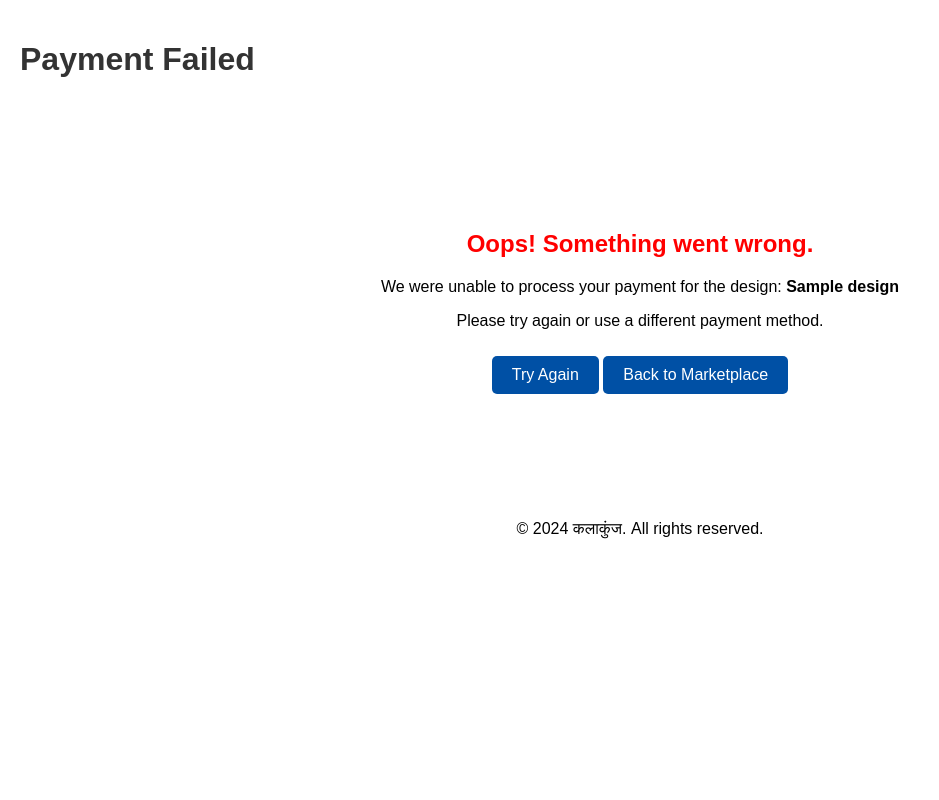
After one commit to ship-Gitty/kalakunj, a Django app: page /payment-failure/1/1/ in a window 1280 px wide. The commit adds this page. Shown: the whole page, without its empty margins (0-939 px from the left). Run offline with Django 5.2, Linux system fonts and the light colour scheme; a user stored in the database is signed in; tables that the repository leaves empty hold one stand-in row (values such as "Sample post").

Commit message:
complete project

```diff
--- a/myproject/myapp/static/css/style.css
+++ b/myproject/myapp/static/css/style.css
@@ -1,25 +1,50 @@
 /* General Styles */
-body {
-    font-family: 'Arial', sans-serif;
+body, html {
     margin: 0;
     padding: 0;
-    background-color: #f4f4f4;
-    color: #333;
+    font-family: 'Arial', sans-serif;
+    height: 100%;
+    overflow: hidden; /* Prevent scrollbars from appearing */
 }
+
+/* Video Background */
+#background-video {
+    position: fixed;
+    right: 0;
+    bottom: 0;
+    min-width: 100%;
+    min-height: 100%;
+    z-index: -1;  /* Ensure video stays behind other content */
+    object-fit: cover; /* Ensure video covers the entire area while maintaining aspect ratio */
+}
+
+/* Logo Styles */
+.logo {
+    display: flex;
+    align-items: center;
+}
+
+.logo-img {
+    height: 100px;
+    margin-right: 40px;
+}
+
 
 /* Header Styles */
 header {
-    background-color: #007bff;
+    position: relative;
+    z-index: 1;
+    background-color: rgba(255, 255, 255, 0.8);  /* Slightly transparent background */
     padding: 20px;
+    color: #333;
     display: flex;
     justify-content: space-between;
     align-items: center;
-    color: white;
 }
 
 .logo h1 {
     margin: 0;
-    font-size: 24px;
+    font-size: 45px;
 }
 
 .navbar {
@@ -114,8 +139,12 @@ a:hover {
 }
 
 /* Main Section */
+/* Main Section */
 main {
+    margin-top: 0;  /* Removed margin to align with the video */
     padding: 40px 20px;
+    position: relative; /* Ensure the main section is positioned properly */
+    z-index: 1; /* Bring main content above the video */
 }
 
 .intro {
@@ -269,19 +317,44 @@ main {
     margin-bottom: 20px; /* Space below each design item */
 }
 
+/* Button styling */
+.btn {
+    display: inline-block;
+    background-color: #0050a5;
+    color: white;
+    padding: 10px 20px;
+    text-decoration: none;
+    border-radius: 5px;
+    transition: background-color 0.3s ease-in-out;
+}
+
+.btn:hover {
+    background-color: #0056b3;
+}
+
+/* Payment Success / Failure styling */
+.payment-success, .payment-failed {
+    text-align: center;
+    margin: 50px auto;
+    max-width: 600px;
+}
+
+.payment-success h2, .payment-failed h2 {
+    color: green; /* You can change the color based on your preference */
+}
+
+.payment-failed h2 {
+    color: red;
+}
 
 
 /* Footer */
 footer {
-    background-color: #007bff;
-    color: white;
+    position: relative;
+    z-index: 1;
+    background-color: rgba(255, 255, 255, 0.8);
+    padding: 20px;
     text-align: center;
-    padding: 20px;
-    position: relative; /* Change to relative */
-    bottom: 0;
-    width: 100%;
-    /* Optional styling for a cleaner look */
-    box-shadow: 0 -2px 8px rgba(0, 0, 0, 0.1);
 }
 
 /* Responsive Design */
--- a/myproject/myapp/templates/base.html
+++ b/myproject/myapp/templates/base.html
@@ -30,7 +30,7 @@
 </div>
 
 <footer>
-    <p>&copy; 2024 Your Website Name. All rights reserved.</p>
+    <p>&copy; 2024 कलाकुंज. All rights reserved.</p>
 </footer>
 
 </body>
--- a/myproject/myapp/templates/login.html
+++ b/myproject/myapp/templates/login.html
@@ -30,7 +30,7 @@
 </div>
 
 <footer>
-    <p>&copy; 2024 Your Website Name. All rights reserved.</p>
+    <p>&copy; 2024 कलाकुंज. All rights reserved.</p>
 </footer>
 
 </body>
--- /dev/null
+++ b/myproject/myapp/templates/payment_failed.html
@@ -0,0 +1,30 @@
+<!DOCTYPE html>
+<html lang="en">
+<head>
+    <meta charset="UTF-8">
+    <meta name="viewport" content="width=device-width, initial-scale=1.0">
+    <title>Payment Failed</title>
+    {% load static %}
+    <link rel="stylesheet" href="{% static 'css/style.css' %}">
+</head>
+<body>
+    <header>
+        <h1>Payment Failed</h1>
+    </header>
+
+    <main class="payment-failed">
+        <h2>Oops! Something went wrong.</h2>
+        <p>We were unable to process your payment for the design: <strong>{{ design.title }}</strong></p>
+        <p>Please try again or use a different payment method.</p>
+
+        <!-- Button to retry the purchase -->
+        <a href="{% url 'checkout' design.id %}" class="btn">Try Again</a>
+        <!-- Button to go back to the marketplace -->
+        <a href="{% url 'marketplace' %}" class="btn">Back to Marketplace</a>
+    </main>
+
+    <footer>
+        <p>&copy; 2024  कलाकुंज. All rights reserved.</p>
+    </footer>
+</body>
+</html>
--- a/myproject/myapp/templates/profile.html
+++ b/myproject/myapp/templates/profile.html
@@ -13,6 +13,7 @@
 </head>
 <body>
     <header>
+
         <h1>{{ user.username }}'s Profile</h1>
     </header>
 
@@ -41,7 +42,7 @@
                     <div class="design-item">
                         <h3>{{ design.title }}</h3>
                         <p>{{ design.description }}</p>
-                        <p>Price: ${{ design.price }}</p>
+                        <p>Price: Rs.{{ design.price }}/-</p>
                         <p>File Type: {{ design.file_type }}</p>
                         <p>File Size: {{ design.file_size }} bytes</p>
 
--- a/myproject/myapp/urls.py
+++ b/myproject/myapp/urls.py
@@ -2,6 +2,7 @@
 
 # myapp/urls.py
 from django.urls import path
+from . import views
 from .views import (
     marketplace,
     design_detail,
@@ -14,6 +15,8 @@ from .views import (
     update_design,
     delete_design
 )
+from .views import esewa_payment, khalti_payment, payment_success, payment_failed
+
 from django.contrib.auth.views import LogoutView
 
 urlpatterns = [
@@ -27,4 +30,11 @@ urlpatterns = [
     path('profile/', profile_view, name='profile'),
     path('update_design/<int:design_id>/', update_design, name='update_design'),
     path('delete_design/<int:design_id>/', delete_design, name='delete_design'),
+    path('design/<int:design_id>/', views.design_detail, name='design_detail'),
+    path('checkout/<int:design_id>/', views.checkout, name='checkout'),  # Add this line
+    path('esewa-payment/<int:design_id>/', views.esewa_payment, name='esewa_payment'),
+    path('khalti-payment/<int:design_id>/', views.khalti_payment, name='khalti_payment'),
+    path('payment-success/<int:design_id>/<str:payment_method>/', views.payment_success, name='payment_success'),
+    path('payment-failure/<int:design_id>/<str:payment_method>/', views.payment_failed, name='payment_failed'),
+
 ]
--- a/myproject/myapp/views.py
+++ b/myproject/myapp/views.py
@@ -7,8 +7,9 @@ from django.contrib.auth.views import LoginView
 from .forms import CustomUserCreationForm
 from django.contrib.auth.forms import UserCreationForm, AuthenticationForm
 from django.contrib.auth import get_user_model, login, authenticate, logout
-from .models import Design, Review, Message, User
+from .models import Design, Review, Message, User, Transaction
 from django.contrib import messages
+from django.conf import settings
 
 
 
@@ -137,6 +138,66 @@ def delete_design(request, design_id):
     return redirect('profile')  # Redirect to profile after successful deletion
 
 @login_required
+def checkout(request, design_id):
+    design = get_object_or_404(Design, id=design_id)
+    if request.method == "POST":
+        # Here you would integrate payment gateways (eSewa, Khalti)
+        payment_method = request.POST.get('payment_method')
+        if payment_method == "esewa":
+            return redirect('esewa_payment', design_id=design_id)
+        elif payment_method == "khalti":
+            return redirect('khalti_payment', design_id=design_id)
+    return render(request, 'checkout.html', {'design': design})
+
+# eSewa Payment View
+@login_required
+def esewa_payment(request, design_id):
+    design = get_object_or_404(Design, id=design_id)
+
+    # eSewa API setup and payment URL
+    esewa_payment_url = "https://esewa.com.np/#/home"  # replace with eSewa API URL
+    esewa_success_url = request.build_absolute_uri(f'/esewa-payment-success/{design_id}')
+    esewa_failure_url = request.build_absolute_uri(f'/esewa-payment-failure/{design_id}')
+
+    # Redirect user to eSewa's checkout page
+    return redirect(esewa_payment_url)
+
+# Khalti Payment View
+@login_required
+def khalti_payment(request, design_id):
+    design = get_object_or_404(Design, id=design_id)
+
+    # Khalti API setup and payment URL
+    khalti_payment_url = "https://khalti.com/#/home"  # replace with Khalti API URL
+    khalti_success_url = request.build_absolute_uri(f'/khalti-payment-success/{design_id}')
+    khalti_failure_url = request.build_absolute_uri(f'/khalti-payment-failure/{design_id}')
+
+    # Redirect user to Khalti's checkout page
+    return redirect(khalti_payment_url)
+
+# Handle payment success
+@login_required
+def payment_success(request, design_id, payment_method):
+    design = get_object_or_404(Design, id=design_id)
+    # Record the successful transaction
+    Transaction.objects.create(
+        design=design,
+        customer=request.user,
+        amount=design.price,
+        payment_method=payment_method,
+        status='completed'
+    )
+    return render(request, 'payment_success.html', {'design': design, 'payment_method': payment_method})
+
+# Handle payment failure
+@login_required
+def payment_failed(request, design_id, payment_method):
+    design = get_object_or_404(Design, id=design_id)
+    return render(request, 'payment_failed.html', {'design': design, 'payment_method': payment_method})
+
+
+
+@login_required
 def review_design(request, design_id):
     design = get_object_or_404(Design, id=design_id)
     if request.method == 'POST':
```
Also changed, not shown: other parts of myproject/myapp/static/css/style.css (+28 -9 lines), myproject/myapp/templates/checkout.html (added, +31 -0 lines), myproject/myapp/templates/design_detail.html (+19 -18 lines), myproject/myapp/templates/marketplace.html (+20 -8 lines), myproject/myapp/templates/payment_success.html (added, +29 -0 lines), myproject/myproject/settings.py (+21 -0 lines), myproject/media/designs/kalakunj.png (added), myproject/media/designs/nepal.jpeg (deleted), myproject/myapp/static/images/logo.png (added), 1 other file.
